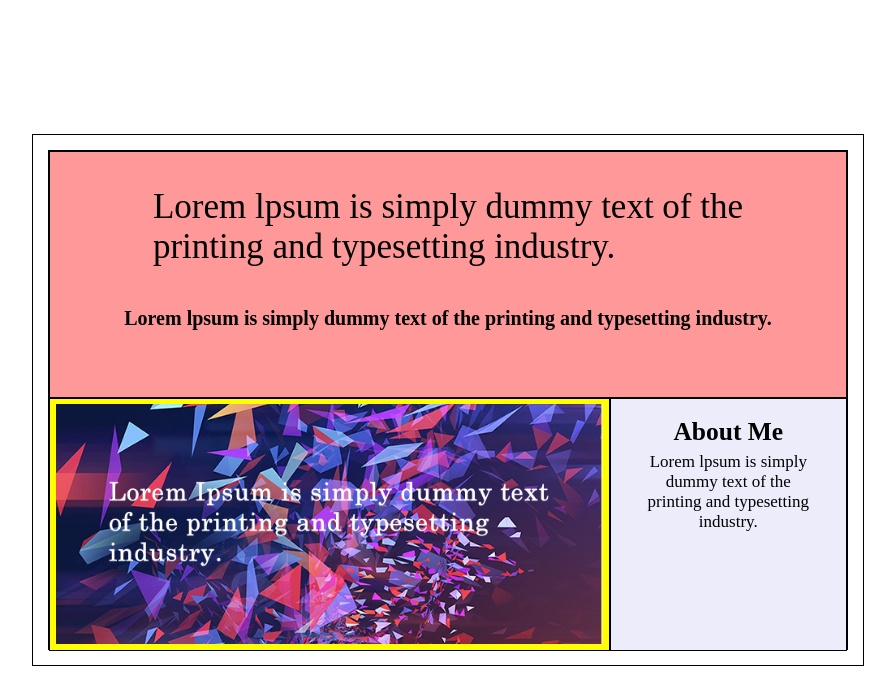
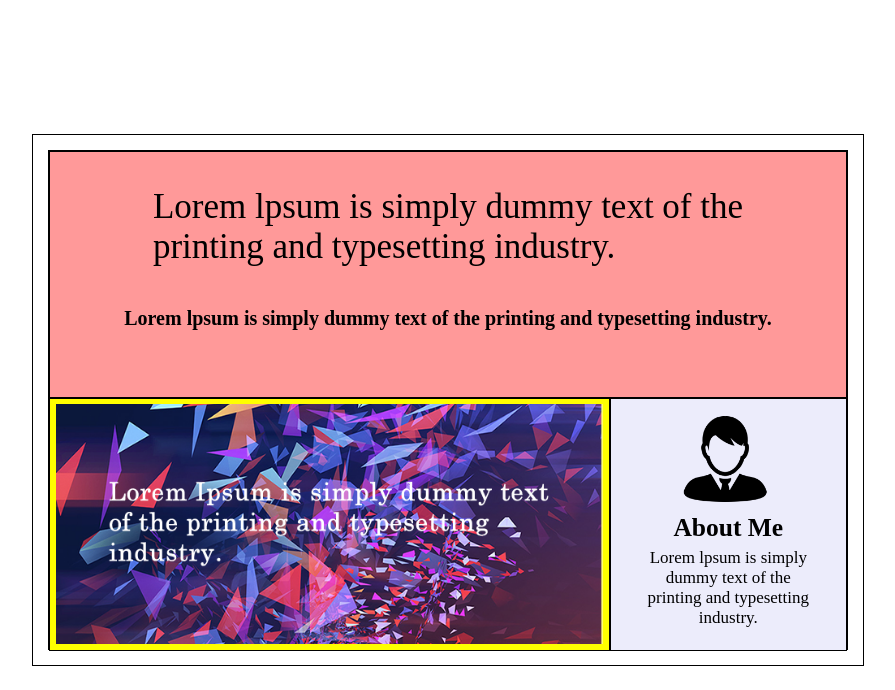
Before and after one commit to PrinceSah09/CSS_ASSIGNMENT_3, a plain HTML site: page index.html in a window 1280 px wide. Shown: the whole page, without its empty margins (192-1087 px from the left). Drawn offline with Linux system fonts and the light colour scheme; the site is published under a folder, as on GitHub Pages, so addresses that start at the root find nothing.

Commit message:
[Fix] file path for bottom-right image

```diff
--- a/index.html
+++ b/index.html
@@ -32,7 +32,7 @@
                 <div class="box Bottom_Right_Box">
 
                     <div class="Image">
-                        <img src="/Logo.PNG" alt="">
+                        <img src="./Logo.PNG" alt="">
                     </div>
 
                     <div class="text">
```
